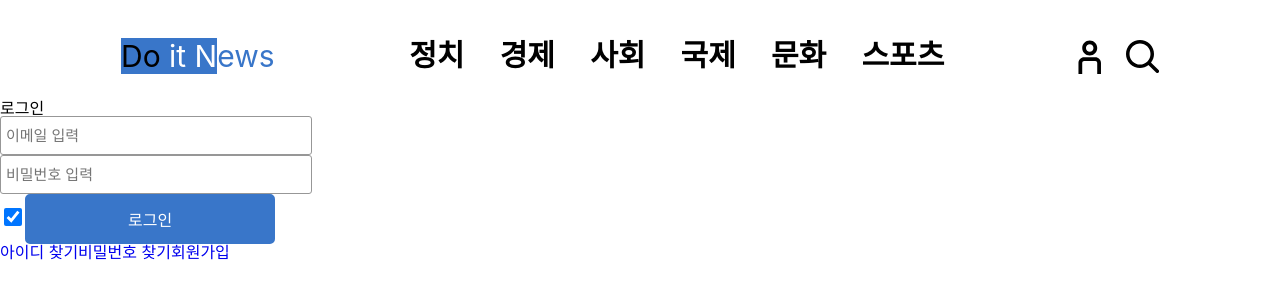
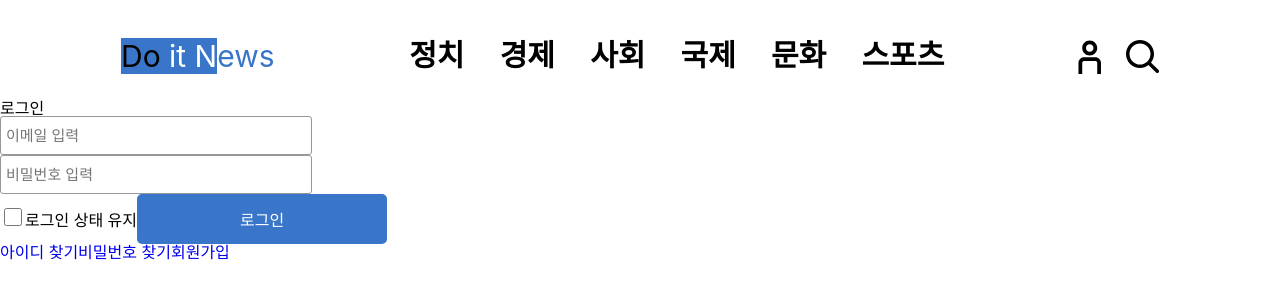
Before and after one commit to DINTeam/do-it-news-web-front, a Next.js app: page /signin in a window 1280 px wide. Shown: the top 300 px of the page. Built offline with nearby package versions, Linux system fonts and the light colour scheme.

Commit message:
[Fix] value를 checkbox 옆에 표기되는 label로 수정

```diff
--- a/components/squareCheckBox/index.js
+++ b/components/squareCheckBox/index.js
@@ -3,19 +3,21 @@ import PropTypes from 'prop-types';
 import styles from './squareCheckBox.module.css';
 
 const SquareCheckBox = props => {
-  const { value, checked } = props;
+  const { label, checked } = props;
 
   return (
-    <input
-      type="checkbox"
-      value={`${value}`}
-      checked={`${checked}`}
-      className={`${styles.checkbox}`}
-    />
+    <>
+      <input
+        type="checkbox"
+        checked={checked}
+        className={`${styles.checkbox}`}
+      />
+      {label}
+    </>
   );
 };
 SquareCheckBox.propTypes = {
-  value: PropTypes.string.isRequired,
+  label: PropTypes.string.isRequired,
   checked: PropTypes.bool,
 };
 
```
